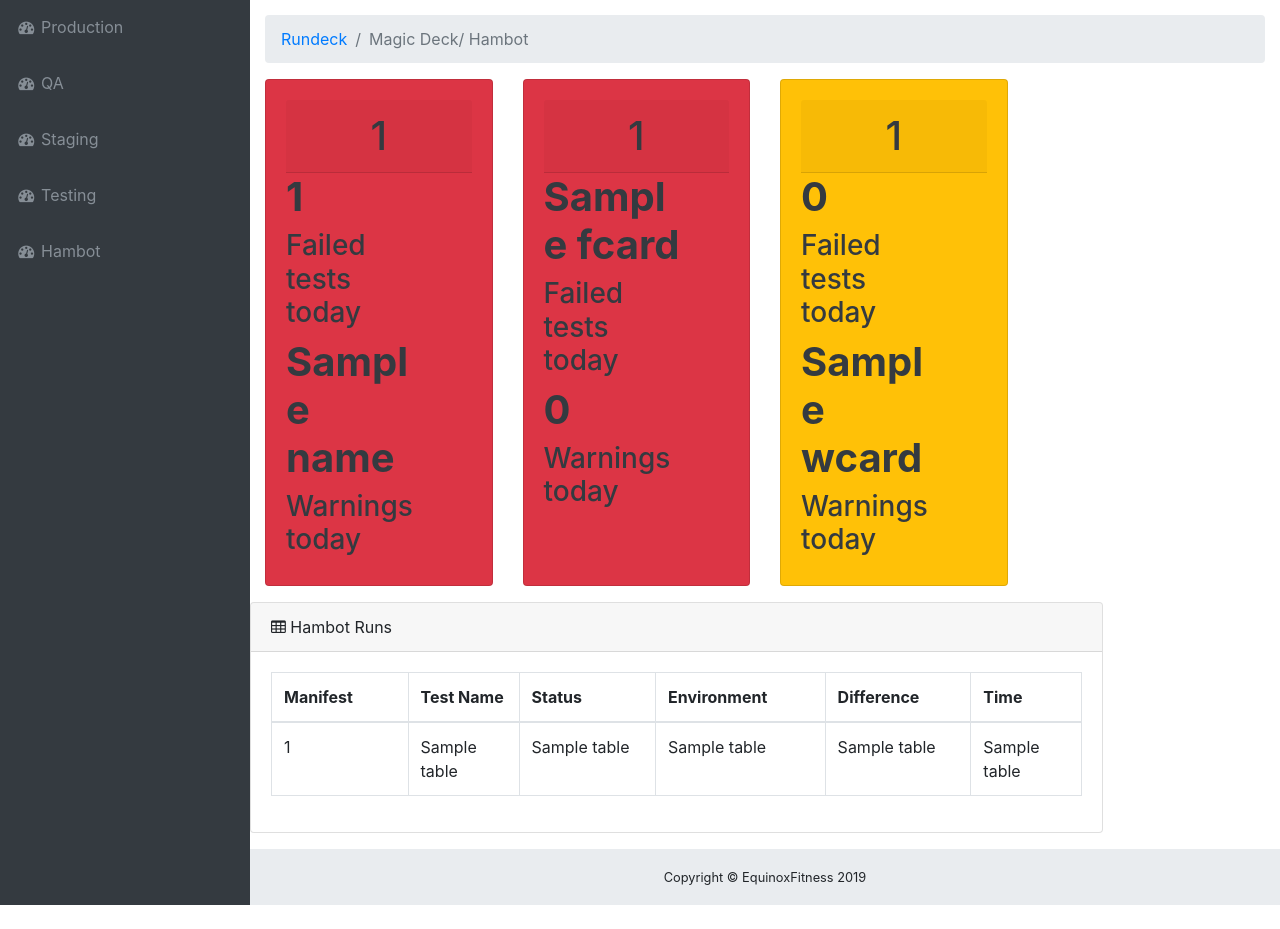
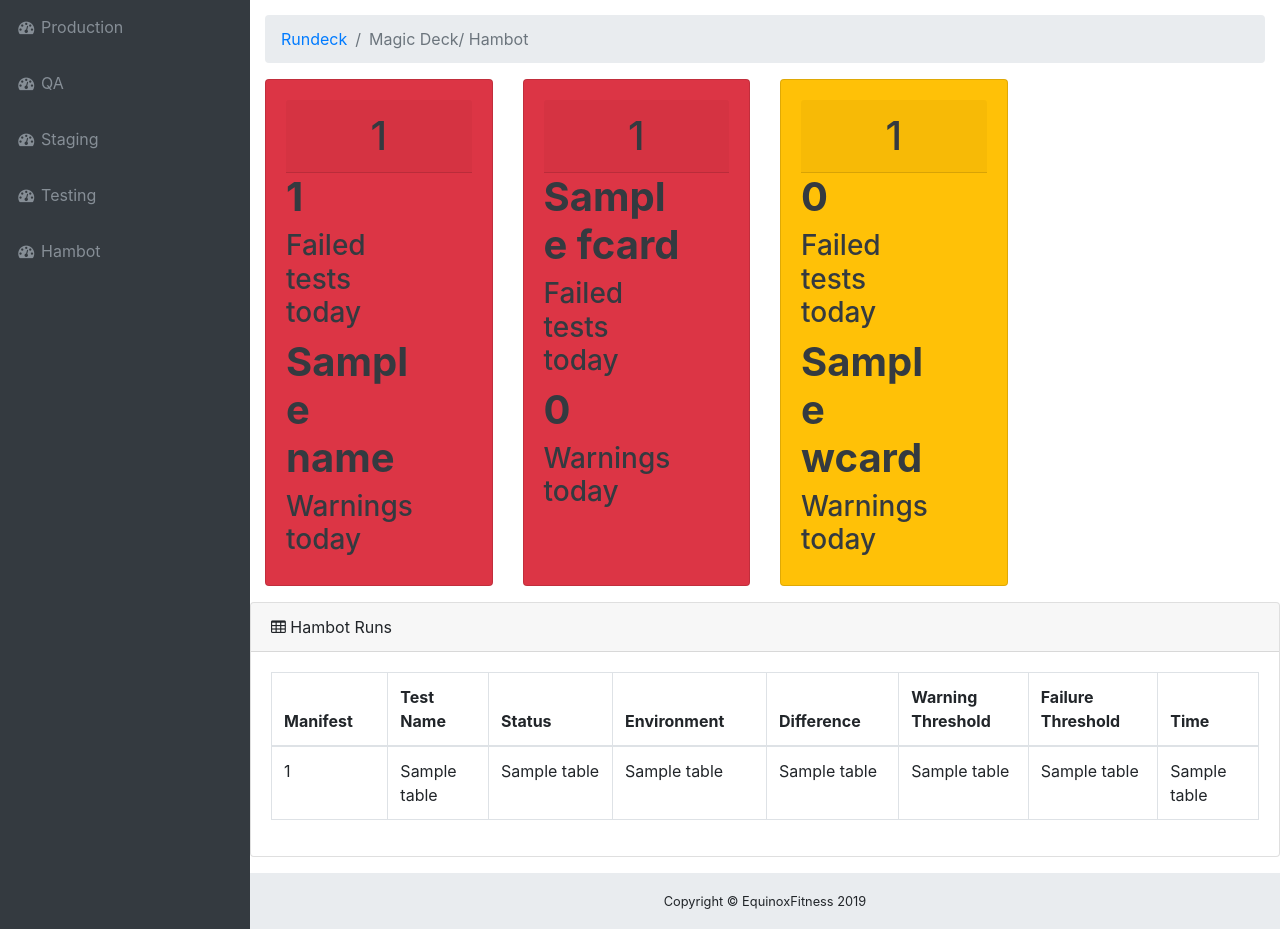
Before and after one commit to giannamiggins/magicdeck, a Flask app: template templates/hambot.html in a window 1280 px wide. Shown: the part 57-986 px from the top of the page. Before the commit the page ends 962 px from the top, so only its background shows below. Run offline with Flask 2, Linux system fonts and the light colour scheme; the template is opened without the code that fills it: most values are stand-ins (such as "Sample title", 1, 10 or a date in 2020); parts of the project's set-up code (start-up, migrations or seed data) failed here and were passed over; some libraries are stand-ins or nearby versions.

Commit message:
add thresholds to table

```diff
--- a/app.py
+++ b/app.py
@@ -78,7 +78,7 @@ query6 = text("""
 @app.route('/dashboard/hambot')
 def hambot():
     engine = create_engine(credentials.hambot, echo=False)
-    query = text("""select manifest, test, status, environment, diff, cast(created_time as varchar(16))
+    query = text("""select manifest, test, status, environment, diff, warning_threshold, failure_threshold, cast(created_time as varchar(16))
     from public.hambot_history
     where status != 'success'
     and created_time >= current_date""")
@@ -91,6 +91,7 @@ def hambot():
         count(*)
         FROM public.hambot_history
         where status = 'failure'
+        and created_time >= current_date
         group by manifest
         order by count desc""")
     fcards = []
@@ -102,6 +103,7 @@ def hambot():
         count(*)
         FROM public.hambot_history
         where status = 'warning'
+        and created_time >= current_date
         group by manifest
         order by count desc""")
     wcards = []
--- a/templates/hambot.html
+++ b/templates/hambot.html
@@ -101,18 +101,20 @@
       <!-- row of charts after-->
       <!-- Example DataTables Card-->
     <div class="row">
-      <div class="col-lg-10">
+      <div class="col-lg-12">
       <div class="card mb-3">
         <div class="card-header">
           <i class="fa fa-table"></i>   Hambot Runs</div>
         <div class="card-body">
             <table class="table table-bordered" width="100%" cellspacing="0">
-              <col width="100">
-              <col width="70">
+              <col width="50">
+              <col width="40">
               <col width="100">
               <col width="50">
               <col width="50">
-              <col width="50">
+              <col width="80">
+              <col width="80">
+              <col width="80">
               <thead>
                 <tr>
                   <th>Manifest</th>
@@ -120,6 +122,8 @@
                   <th>Status</th>
                   <th>Environment</th>
                   <th>Difference</th>
+                  <th>Warning Threshold</th>
+                  <th>Failure Threshold</th>
                   <th>Time</th>
                 </tr>
               </thead>
@@ -132,6 +136,8 @@
                   <td>{{ x[3] }}</td>
                   <td>{{ x[4] }}</td>
                   <td>{{ x[5] }}</td>
+                  <td>{{ x[6] }}</td>
+                  <td>{{ x[7] }}</td>
                 </tr>
                 {% endfor %}
               </tbody>
```
